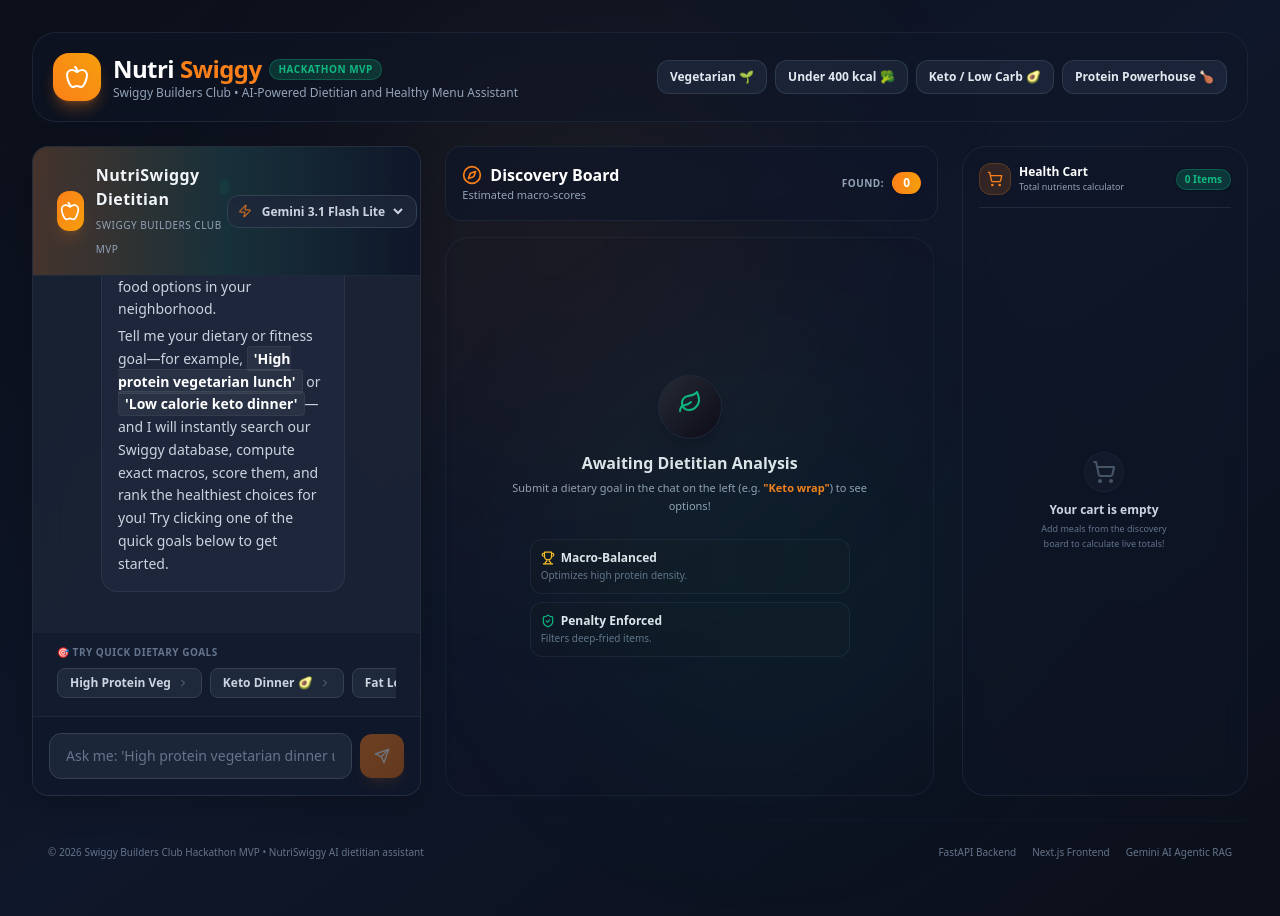
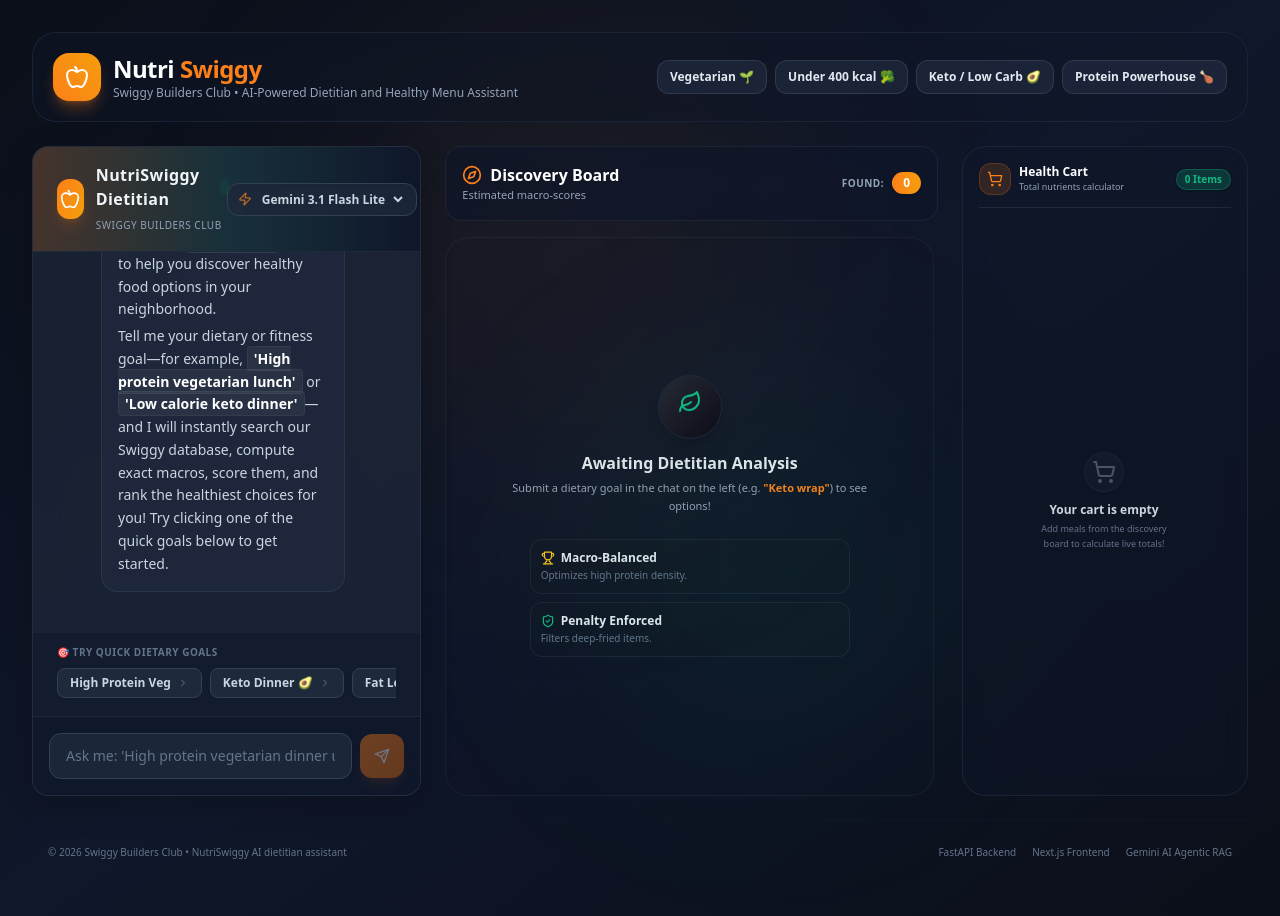
Before and after one commit to yaswanthvuppala/NutriSwiggy-Dietitian, a Next.js app in the folder nutriswiggy/frontend/: page / in a window 1280 px wide. Built offline with nearby package versions, Linux system fonts and the light colour scheme.

Commit message:
chore: clean unused frontend components

```diff
--- a/nutriswiggy/frontend/src/app/page.tsx
+++ b/nutriswiggy/frontend/src/app/page.tsx
@@ -58,9 +58,7 @@
                 <h1 className="text-2xl font-black tracking-tight text-white flex items-center gap-1.5">
                   Nutri<span className="text-swiggy-orange">Swiggy</span>
                 </h1>
-                <span className="text-[10px] font-extrabold bg-healthy-emerald/20 text-healthy-emerald px-2 py-0.5 rounded-full uppercase tracking-wider border border-healthy-emerald/30">
-                  Hackathon MVP
-                </span>
+
               </div>
               <p className="text-xs text-slate-400 font-medium">Swiggy Builders Club • AI-Powered Dietitian and Healthy Menu Assistant</p>
             </div>
@@ -325,7 +323,7 @@
 
         {/* Dynamic Hackathon Footer */}
         <footer className="text-center py-6 text-[10px] text-slate-500 border-t border-slate-900/80 flex flex-col sm:flex-row justify-between items-center px-4 gap-2">
-          <p>© 2026 Swiggy Builders Club Hackathon MVP • NutriSwiggy AI dietitian assistant</p>
+          <p>© 2026 Swiggy Builders Club • NutriSwiggy AI dietitian assistant</p>
           <div className="flex gap-4">
             <span className="hover:text-swiggy-orange cursor-pointer">FastAPI Backend</span>
             <span className="hover:text-swiggy-orange cursor-pointer">Next.js Frontend</span>
--- a/nutriswiggy/frontend/src/components/ChatInterface.tsx
+++ b/nutriswiggy/frontend/src/components/ChatInterface.tsx
@@ -217,7 +217,7 @@
               <span className="font-bold text-slate-100 tracking-wide text-md">NutriSwiggy Dietitian</span>
               <span className="h-2 w-2 rounded-full bg-healthy-emerald animate-ping" />
             </div>
-            <span className="text-[10px] text-slate-400 font-medium uppercase tracking-wider">Swiggy Builders Club MVP</span>
+            <span className="text-[10px] text-slate-400 font-medium uppercase tracking-wider">Swiggy Builders Club</span>
           </div>
         </div>
         <div className="flex items-center gap-1.5 bg-slate-800/80 px-2.5 py-1.5 rounded-xl text-xs font-semibold text-slate-300 border border-slate-700 hover:border-slate-600 focus-within:border-swiggy-orange/50 transition-colors duration-200 shadow-inner">
```
